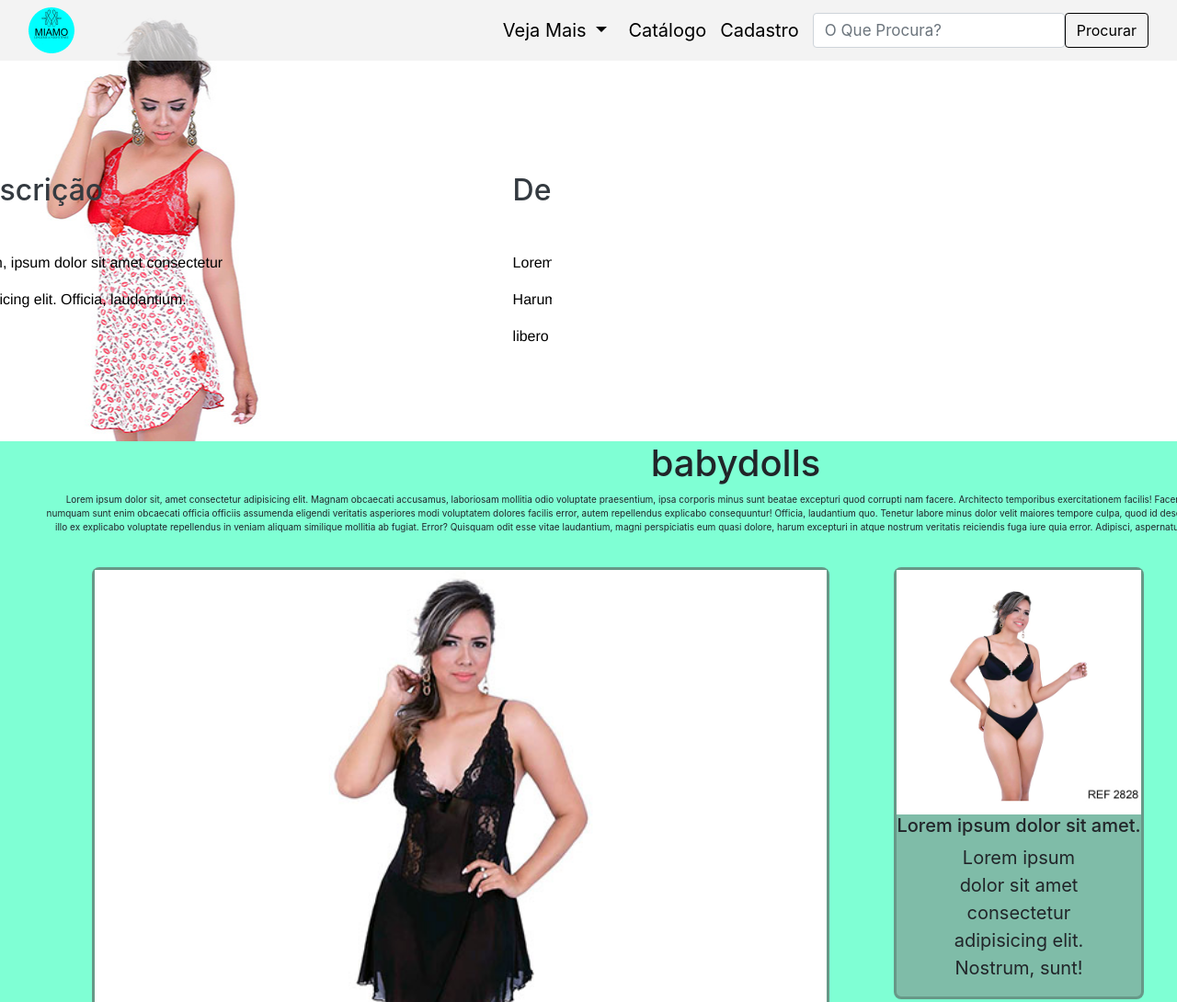
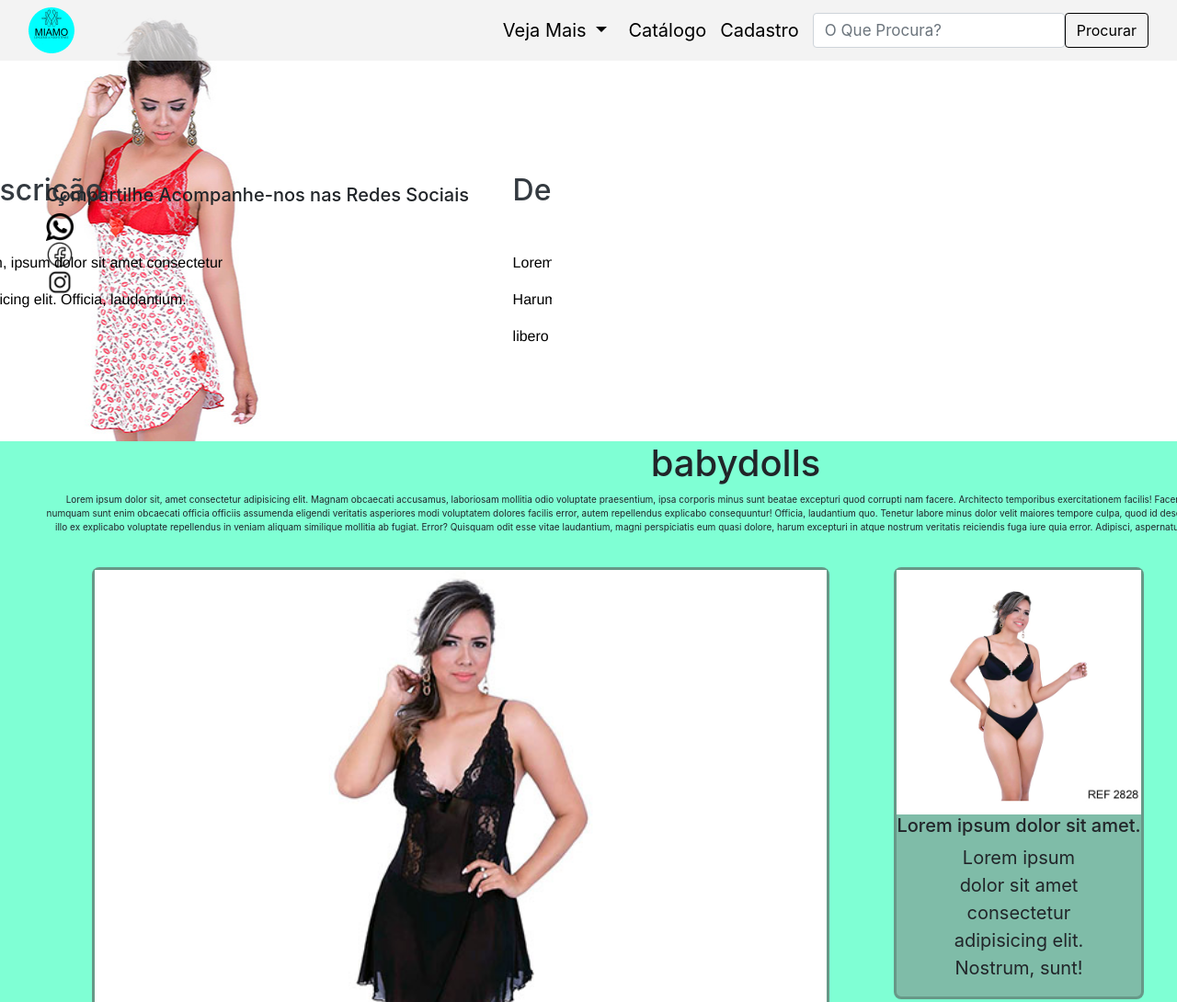
Before and after one commit to ItaloQroz/MIAMO, a plain HTML site: page index.html in a window 1280 px wide. Shown: the top 1090 px of the page at 92% size. Drawn offline with nearby package versions, Linux system fonts and the light colour scheme.

Commit message:
Redes Sociais

```diff
--- a/estilos/style.css
+++ b/estilos/style.css
@@ -318,7 +318,12 @@ img{
     color: #333;
 }
 
+/* redes sociais */
 
+.aside {
+    margin-top: 200px;
+    margin-left: 50px;
+}
 
 
 
--- a/index.html
+++ b/index.html
@@ -426,11 +426,11 @@
       </div>
     </main>
 
-          <aside>
+    <aside class="fixed-top aside">
       <h5>Compartilhe Acompanhe-nos nas Redes Sociais</h5>
-      <a href=""><img src="" alt="Whatsapp"></a>
-      <a href=""><img src="" alt="Facebook"></a>
-      <a href=""><img src="" alt="Instagram"></a>
+      <a href=""><img src="icone/whatsapp.png" alt="Whatsapp" width="30px"></a>
+      <a href=""><img src="icone/facebook-new.png" alt="Facebook" width="30px"></a>
+      <a href=""><img src="icone/instagram-icone-noir.png" alt="Instagram" width="30px"></a>
     </aside>
 
     <footer class="footer-container">
```
Also changed, not shown: icone/facebook-new.png (added), icone/instagram-icone-noir.png (added), icone/whatsapp.png (added).
